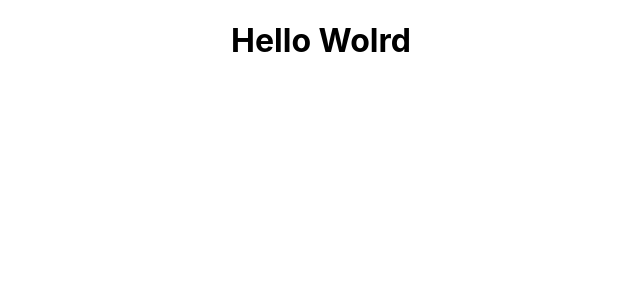
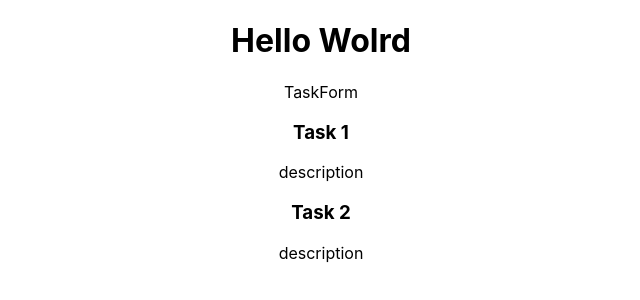
Before and after one commit to Edwardb11/react-redux-crud, a React (Create React App) app: page / in a window 1280 px wide. Shown: the top 300 px of the page, without its empty margins (319-959 px from the left). Built offline with nearby package versions, Linux system fonts and the light colour scheme.

Commit message:
feat: list states

```diff
--- a/src/App.js
+++ b/src/App.js
@@ -1,12 +1,13 @@
-import { useSelector } from "react-redux";
 import "./App.css";
+import TaskForm from "./components/TaskForm";
+import TaskList from "./components/TaskList";
 
 function App() {
- const taskState= useSelector((state) => state.tasks);
- console.log(taskState)
   return (
     <div className="App">
       <h1>Hello Wolrd</h1>
+      <TaskForm/>
+      <TaskList/>
     </div>
   );
 }
--- /dev/null
+++ b/src/components/TaskForm.js
@@ -0,0 +1,9 @@
+import React from 'react'
+
+const TaskForm = () => {
+  return (
+    <div>TaskForm</div>
+  )
+}
+
+export default TaskForm
--- /dev/null
+++ b/src/components/TaskList.js
@@ -0,0 +1,19 @@
+import React from "react";
+import { useSelector } from "react-redux";
+
+const TaskList = () => {
+  const tasks = useSelector((state) => state.tasks);
+  console.log(tasks)
+  return (
+    <div>
+      {tasks.map((task) => (
+        <div key={task.id}>
+          <h3>{task.title}</h3>
+          <p>{task.description}</p>
+        </div>
+      ))}
+    </div>
+  );
+};
+
+export default TaskList;
--- a/src/features/tasks/taskSlice.js
+++ b/src/features/tasks/taskSlice.js
@@ -1,9 +1,24 @@
 import { createSlice } from "@reduxjs/toolkit";
 
+const initialState = [
+  {
+    id: "1",
+    title: "Task 1",
+    description:"description",
+
+    completed: false,
+  },
+  {
+    id: "2",
+    title: "Task 2",
+    description:"description",
+    completed: false,
+  },
+];
 /* Creating a slice of the Redux store. */
 export const taskSlice = createSlice({
   name: "task",
-  initialState: [],
+  initialState:initialState,
   reducers: {},
 });
 
```
